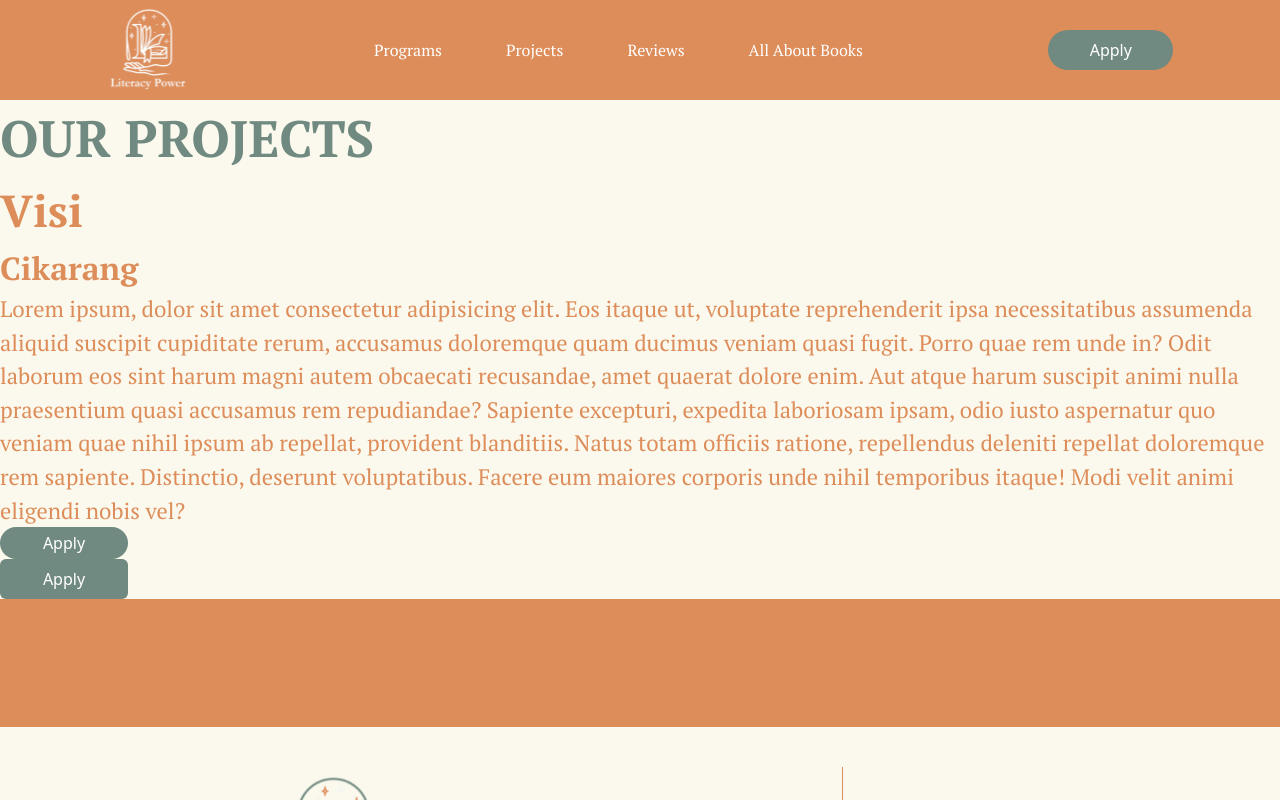
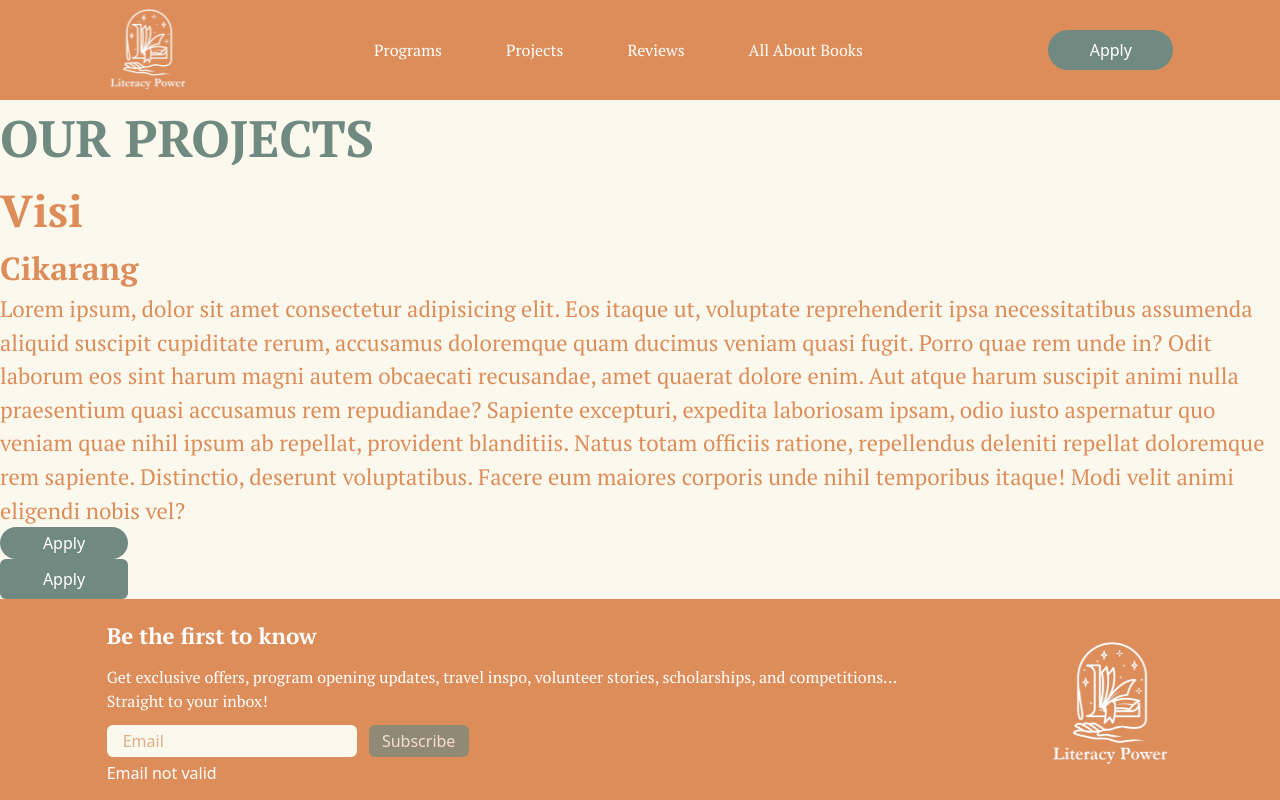
Before and after one commit to literacypowerdev/literacypowerindonesia, a Next.js app: page / in a window 1280 px wide. Shown: the top 800 px of the page. Built offline with nearby package versions, Linux system fonts and the light colour scheme.

Commit message:
Added newsletter section component

```diff
--- a/components/atoms/Button/index.tsx
+++ b/components/atoms/Button/index.tsx
@@ -18,7 +18,13 @@ export default function Button(props: ButtonProps) {
     rectangle: "rounded-md",
   };
 
-  const styles = `bg-main-green ${style[size]} h-fit w-full ${style[border]} flex justify-center items-center transition-colors duration-150 ease-in-out hover:bg-[#596E67] active:bg-[#42524C]`;
+  const styles = `${
+    disable
+      ? "opacity-70 cursor-default hover:bg-main-green active:bg-main-green"
+      : ""
+  } bg-main-green ${style[size]} h-fit w-full ${
+    style[border]
+  } flex justify-center items-center transition-colors duration-150 ease-in-out hover:bg-[#596E67] active:bg-[#42524C]`;
 
   //   Button as link
   //   Bungkus componenya pake tag Link
--- /dev/null
+++ b/components/organisms/Newsletter/SubscribeModal.tsx
@@ -0,0 +1,36 @@
+import React from "react";
+import Button from "../../atoms/Button";
+
+interface SubscribeModalProps {
+  isOpen: boolean;
+  runOnClose: () => void;
+}
+
+export default function SubscribeModal(props: SubscribeModalProps) {
+  const { isOpen, runOnClose } = props;
+
+  return (
+    <div
+      className={`${
+        isOpen ? "" : "hidden"
+      } fixed z-50 w-full h-full top-0 bottom-0 left-0 right-0 bg-black/70 transition ease-in-out duration-150 flex items-center justify-center`}
+    >
+      <div className="w-[300px] lg:w-[430px] h-fit bg-main-background flex flex-col py-5 px-7 items-center gap-4 rounded-xl -translate-y-32 lg:-translate-y-48">
+        <p className="font-ptserif font-bold text-main-orange text-title3">
+          THANK YOU!
+        </p>
+        <p className="font-ptserif text-main-blue text-center">
+          You will be informed whenever we publish something new!
+        </p>
+        <div className="w-[80px]">
+          <Button
+            runOnClick={runOnClose}
+            text="Okay"
+            border="full"
+            size="normal"
+          />
+        </div>
+      </div>
+    </div>
+  );
+}
--- /dev/null
+++ b/components/organisms/Newsletter/index.tsx
@@ -0,0 +1,80 @@
+import React, { useState } from "react";
+import Image from "next/image";
+import Button from "../../atoms/Button";
+import SubscribeModal from "./SubscribeModal";
+
+export default function Newsletter() {
+  // Email validation
+  const [email, setEmail] = useState("");
+  const [isEmailValid, setIsEmailValid] = useState(false);
+  const [isModalOpen, setIsModalOpen] = useState(false);
+  const regex = /.+@.+\..+/;
+  const onEmailChange = (e: {
+    target: { value: React.SetStateAction<string> };
+  }) => {
+    setEmail(e.target.value);
+
+    if (email.length === 0) {
+      setIsEmailValid(false);
+    } else if (email.match(regex)) {
+      setIsEmailValid(true);
+    } else {
+      setIsEmailValid(false);
+    }
+  };
+
+  // Subscribe function
+  const subscribe = () => {
+    console.log(`${email} has subscribed`);
+    setIsModalOpen(true);
+  };
+
+  return (
+    <>
+      <SubscribeModal
+        isOpen={isModalOpen}
+        runOnClose={() => setIsModalOpen(false)}
+      />
+      <div className="w-full h-fit py-5 bg-main-orange">
+        <div className="w-11/12 lg:w-10/12 mx-auto lg:flex lg:gap-5 lg:justify-between">
+          <div className="w-full max-w-[800px] text-left flex flex-col gap-3">
+            <p className="text-base font-ptserif font-bold text-white">
+              Be the first to know
+            </p>
+            <p className="font-ptserif text-white">
+              Get exclusive offers, program opening updates, travel inspo,
+              volunteer stories, scholarships, and competitions... Straight to
+              your inbox!
+            </p>
+            <div className="w-full flex gap-3 items-center">
+              <input
+                onChange={onEmailChange}
+                type="email"
+                placeholder="Email"
+                className="w-[180px] md:w-[250px] py-1 rounded-md bg-main-background text-main-orange px-4 placeholder:text-light-orange focus:outline-none focus:ring-2 focus:ring-light-orange focus:ring-offset-transparent focus:ring-offset-1"
+              />
+              <div className="w-[100px]">
+                <Button
+                  runOnClick={subscribe}
+                  disable={!isEmailValid}
+                  text="Subscribe"
+                  border="rectangle"
+                  size="normal"
+                />
+              </div>
+            </div>
+            <span
+              className={`${isEmailValid ? "hidden" : ""} text-white -mt-2`}
+            >
+              Email not valid
+            </span>
+          </div>
+
+          <div className="hidden items-center justify-center lg:flex">
+            <Image src="/icon/logo.svg" alt="Logo" width={125} height={125} />
+          </div>
+        </div>
+      </div>
+    </>
+  );
+}
--- a/pages/index.tsx
+++ b/pages/index.tsx
@@ -3,6 +3,7 @@ import Link from "next/link";
 import Button from "../components/atoms/Button";
 import Footer from "../components/organisms/Footer";
 import Navbar from "../components/organisms/Navbar";
+import Newsletter from "../components/organisms/Newsletter";
 
 const Home: NextPage = () => {
   return (
@@ -38,7 +39,7 @@ const Home: NextPage = () => {
           <Button link text="Apply" border="rectangle" size="large" />
         </div>
       </Link>
-      <div className="w-full h-32 bg-main-orange"></div>
+      <Newsletter />
       <Footer />
     </>
   );
```
